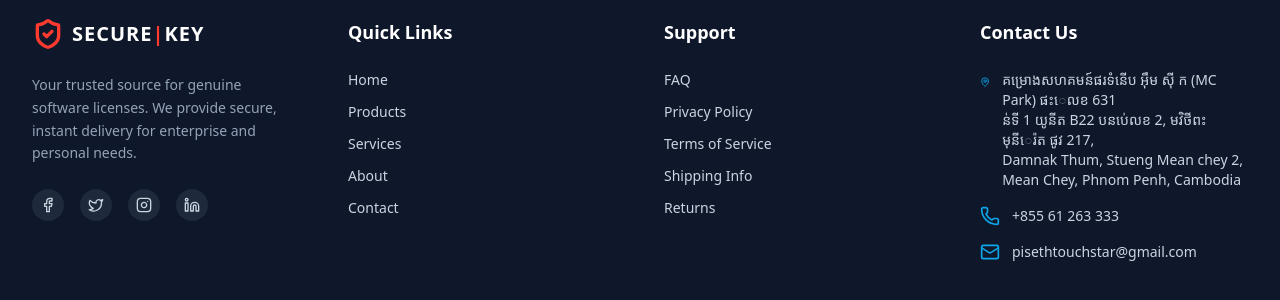
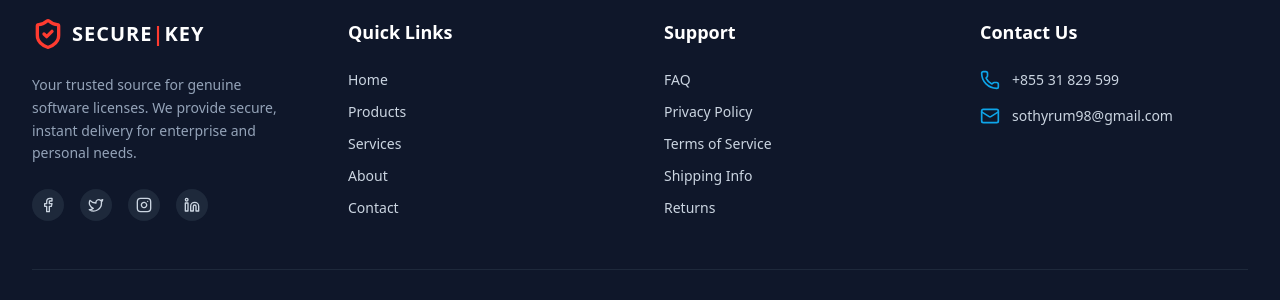
Before and after one commit to R-Sothy906/SecureKey, a React (Vite) app in the folder securekey/: page / in a window 1280 px wide. Shown: the part 2248-2548 px from the top of the page. Built offline with nearby package versions, Linux system fonts and the light colour scheme; grey boxes are pictures that could not be loaded.

Commit message:
Update contact information in Footer component

```diff
--- a/securekey/src/components/Footer.jsx
+++ b/securekey/src/components/Footer.jsx
@@ -66,17 +66,17 @@ const Footer = () => {
                     <div>
                         <h3 className="text-white font-bold text-lg mb-6">{t('footer.contactUs')}</h3>
                         <ul className="space-y-4 text-sm">
-                            <li className="flex items-start gap-3">
+                            {/* <li className="flex items-start gap-3">
                                 <MapPin className="w-5 h-5 text-[#0ea5e9] mt-0.5" />
-                                <span>គម្រោងសហគមន៍ផរទំនើប អុឹម សុី ក (MC Park) ផះេលខ 631<br />ន់ទី 1 យូនីត B22 បនប់េលខ 2, មវិថីពះមុនីេរ៉ត ផូវ 217,<br />Damnak Thum, Stueng Mean chey 2, Mean Chey, Phnom Penh, Cambodia</span>
-                            </li>
+                                <span>គម្រោងសហគមន៍ផរទំនើប(MC Park) ផះេលខ 631<br />ន់ទី 1 យូនីត B22 បនប់េលខ 2, មវិថីពះមុនីេរ៉ត ផូវ 217,<br />Damnak Thum, Stueng Mean chey 2, Mean Chey, Phnom Penh, Cambodia</span>
+                            </li> */}
                             <li className="flex items-center gap-3">
                                 <Phone className="w-5 h-5 text-[#0ea5e9]" />
-                                <span>+855 61 263 333</span>
+                                <span>+855 31 829 599</span>
                             </li>
                             <li className="flex items-center gap-3">
                                 <Mail className="w-5 h-5 text-[#0ea5e9]" />
-                                <span>pisethtouchstar@gmail.com</span>
+                                <span>sothyrum98@gmail.com</span>
                             </li>
                         </ul>
                     </div>
```
